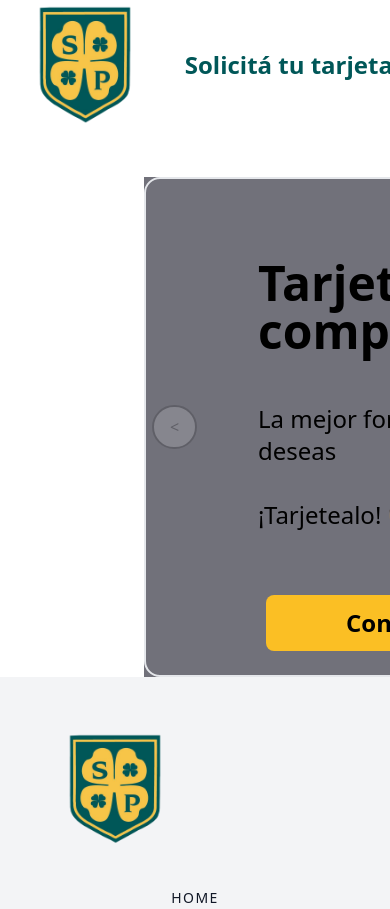
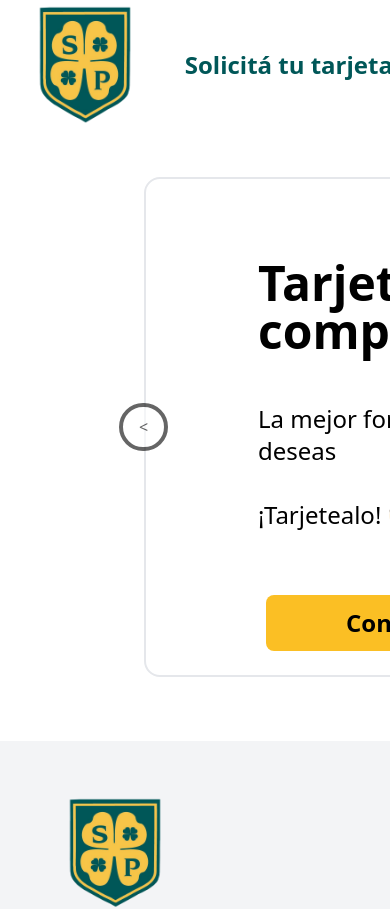
Before and after one commit to FedeSabi/Banco-saint-patrick, a React (Vite) app in the folder front/: page /Beneficios in a window 390 px wide. Shown: the top 909 px of the page. Built offline with nearby package versions, Linux system fonts and the light colour scheme; a web font is replaced by a local one.

Commit message:
modificaciones varias

```diff
--- a/front/src/Components/Navbar.jsx
+++ b/front/src/Components/Navbar.jsx
@@ -34,7 +34,7 @@ export const Navbar = ({ login, onLogout }) => {
       >
         Hacete cliente
       </Link>
-      <Link
+      <Link to={'/PreguntasFrecuentes'}
         className={`${
           login
             ? "text-[#F6F6F6]"
@@ -43,7 +43,7 @@ export const Navbar = ({ login, onLogout }) => {
       >
         Preguntas frecuentes
       </Link>
-      <Link
+      <Link to={'/beneficios'}
         className={`${
           login
             ? "text-[#F6F6F6]"
--- a/front/src/Pages/Beneficios.jsx
+++ b/front/src/Pages/Beneficios.jsx
@@ -91,7 +91,7 @@ const Beneficios = () => {
     };
 
     return (
-        <div className="flex flex-row ml-36 h-[500px] w-[80vw] mt-12 bg-zinc-500 sm:bg-blue-300 md:bg-green-300 lg:bg-yellow-300 xl:bg-orange-300 2xl:bg-red-500 ">
+        <div className="flex flex-row ml-36 h-[500px] w-[80vw] mt-12 mb-16">
             <div className="flex-grow relative ">
                 <div className="absolute top-0 right-0 bottom-0 left-0 flex items-center justify-around border-2 rounded-2xl ">
                     <img
@@ -108,13 +108,13 @@ const Beneficios = () => {
                    </div>
                 </div>
                 <button
-                    className="absolute top-1/2 -translate-y-1/2 left-2 border-black opacity-15 border-2 bg-white text-black px-4 py-2 rounded-full z-10"
+                    className="absolute top-1/2 -translate-y-1/2 left-[-25px] border-black opacity-60 border-4 bg-white text-black px-4 py-2 rounded-full z-10"
                     onClick={handlePrevSlide}
                 >
                     &lt;
                 </button>
                 <button
-                    className="absolute top-1/2 -translate-y-1/2 right-2 border-black opacity-15 border-2 bg-white text-black px-4 py-2 rounded-full z-10"
+                    className="absolute top-1/2 -translate-y-1/2 right-[-25px] border-black opacity-60 border-4 bg-white text-black px-4 py-2 rounded-full z-10"
                     onClick={handleNextSlide}
                 >
                     &gt;
```
